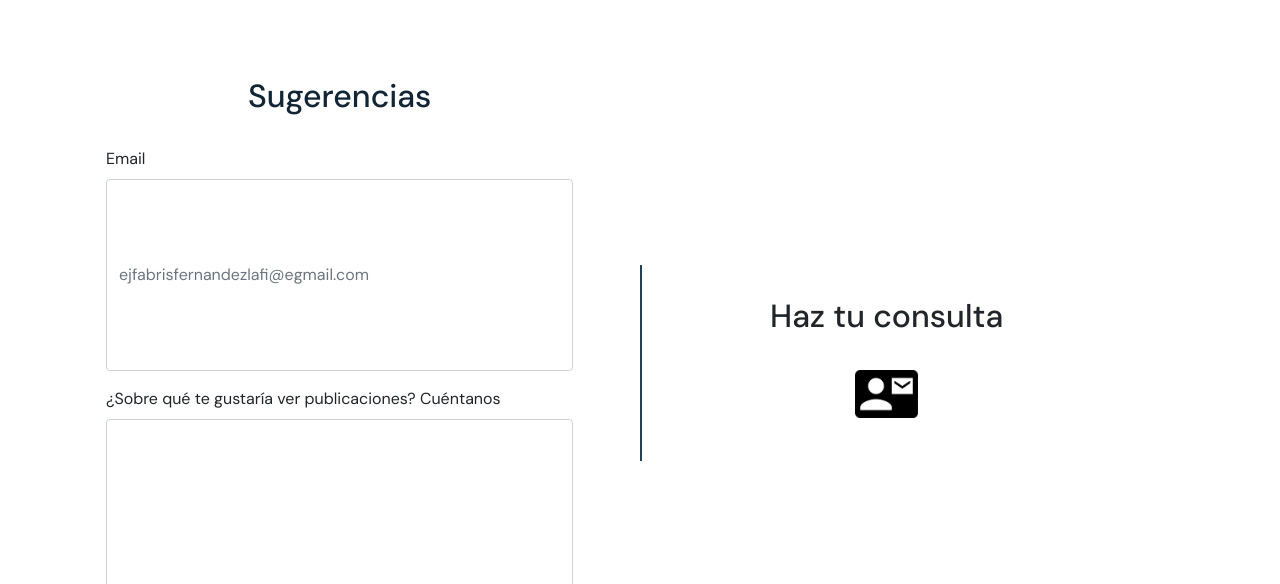
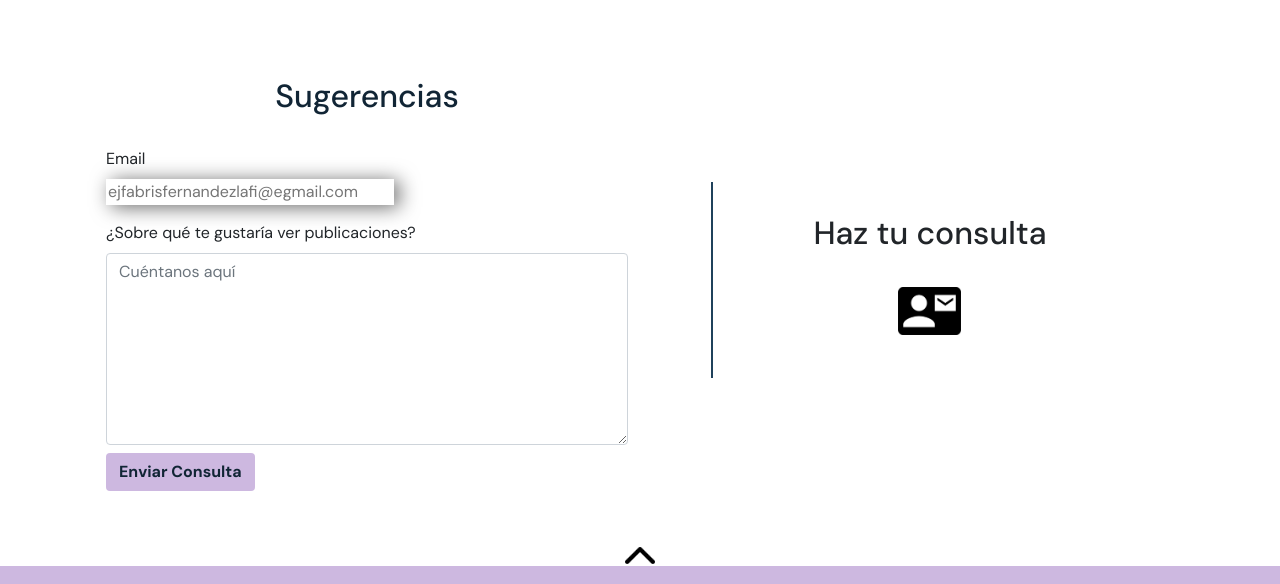
Before and after one commit to gerfabris/Estudio-Juridico---DesarrolloWeb, a website: page pages/blog.html in a window 1280 px wide. Shown: the part 1078-1662 px from the top of the page. Drawn offline with nearby package versions, Linux system fonts and the light colour scheme.

Commit message:
Entrega Final CoderHouse

```diff
--- a/SCSS/main.scss
+++ b/SCSS/main.scss
@@ -418,13 +418,36 @@ footer{
     @include margin__Espaciado(2em,2em);
 }
 //Formulario 'blog'
-.blog__section__contenedor__formulario{
+.blog__form__sugerencias{
     border-top: #1f415b solid 2px;
+    display: flex;
+    flex-direction: column;
+    align-items: baseline;
+    justify-content: space-evenly;
 }
-.blog__section__contenedor__formulario-h2{
+.blog__form__sugerencias-h2{
     @include margin__Espaciado(2em,2em);
     @include title;
 }
+.blog__form__sugerencias__contenedor-1{
+    display: flex;
+    flex-direction: column;
+    align-items: baseline;
+    justify-content: space-evenly;
+}
+.blog__form__sugerencias__contenedor-2{
+    display: flex;
+    flex-direction: column;
+    align-items: baseline;
+    justify-content: space-evenly;
+    @include margin__Espaciado (1em,1em);
+}
+.blog__form__sugetencias__input{
+    width: 100%;
+    border-style: none;
+    box-shadow: rgba(0.5, 0.4, 0.8, 0.6) 5px 2px 20px;
+}
+
 //Article Contacto 'blog'
 .blog__section__contenedor__article{
     border-top: #1f415b solid 2px;
@@ -997,16 +1020,17 @@ ol{
         flex-direction: row;
         flex-wrap: wrap;
     }
-    .blog__section__contenedor__formulario{
-        width: 45%;
+    .blog__form__sugerencias{
+        width: 50%;
         border-top: none;
+        margin-right: 2em;
     }
     .blog__section__contenedor__article{
         border-top: none;
         border-left: #1f415b solid 2px;
         margin-top: 0em;
         margin-bottom: 0em;
-        width: 45%;
+        width: 40%;
     }
     //Cierra 'blog' +768px
     //Abre 'Servicios' +768px
@@ -1122,6 +1146,12 @@ ol{
     }
     //Cierra carousel 'index' +992px
     //cierra main 'index' +992px
+    //abre blog +992px
+    .blog__form__sugetencias__input{
+        width: 80%;
+        max-width: 18rem;
+    }
+    //cierra blog +992px
     //abre 'contacto' +992px
     .section__formulario__contenedor{
         flex-direction: row;
--- a/pages/blog.html
+++ b/pages/blog.html
@@ -141,20 +141,16 @@
         <!-- Abre Sección Formulario - Ir a contacto-->
         <section id="formulario-contacto" class="container blog__section__contenedor">
             <!-- Abre form sugerencias-->
-            <form class="blog__section__contenedor__formulario" action="https://formspree.io/f/mlezgndo" method="POST" enctype="">
-                <div class="container">
-                    <form class="form-config" action="servidor.php" method="post" enctype="">
-                    <h3 class="h2 blog__section__contenedor__formulario-h2">Sugerencias</h3>
-                    <div class="mb-3">
-                        <label for="email" class="form-label">Email</label>
-                        <input type="email" name="_replyto" class="form-control" id="email" placeholder="ejfabrisfernandezlafi@egmail.com">
-                    </div>
-                    <div class="mb-3">
-                        <label for="sugerencias" class="form-label">¿Sobre qué te gustaría ver publicaciones? Cuéntanos</label>
-                        <textarea class="form-control" name="message" id="sugerencias" rows="3"></textarea>
-                        <button type="submit" class="btn blog__section__publicaciones__boton separador-leve">Enviar Consulta</button>
-                    </div>
-                    </form>
+            <form class="blog__form__sugerencias" action="https://formspree.io/f/mlezgndo" method="POST" enctype="">
+                <h3 class="h2 blog__form__sugerencias-h2">Sugerencias</h3>
+                <div class="container blog__form__sugerencias__contenedor-1">
+                    <label for="email" class="form-label ">Email</label>
+                    <input type="email" name="_replyto" class="blog__form__sugetencias__input" id="email" placeholder="ejfabrisfernandezlafi@egmail.com">
+                </div>
+                <div class="container blog__form__sugerencias__contenedor-2">
+                    <label for="sugerencias" class="form-label">¿Sobre qué te gustaría ver publicaciones?</label>
+                    <textarea class="form-control" name="message" id="sugerencias" rows="3" placeholder="Cuéntanos aquí"></textarea>
+                    <button type="submit" class="btn blog__section__publicaciones__boton separador-leve">Enviar Consulta</button>
                 </div>
             </form>
             <!-- Cierra Forms Sugerencias-->
```
Also changed, not shown: CSS/main.css, 1 other file.
